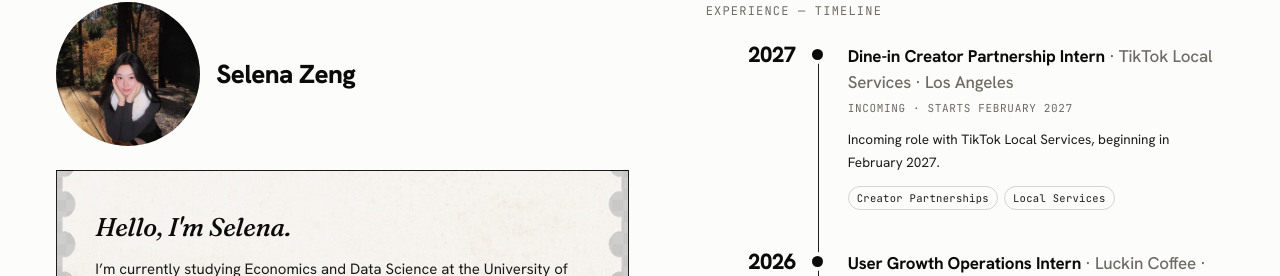
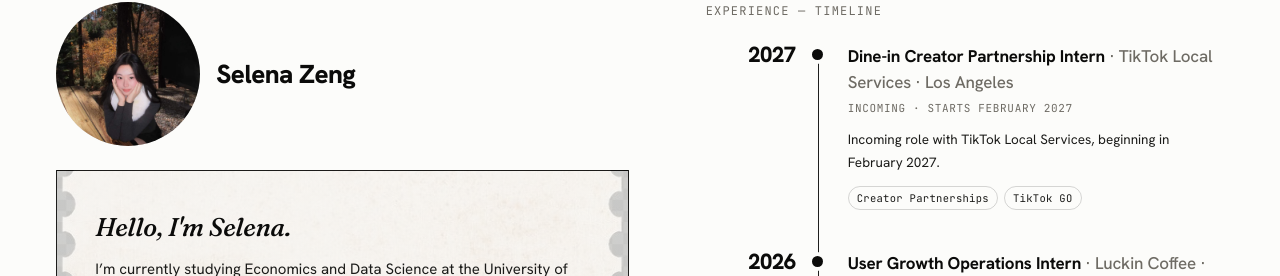
Before and after one commit to selenazengsz/selena-portfolio, a React (Vite) app: page / in a window 1280 px wide. Shown: the part 1159-1435 px from the top of the page. Built offline with nearby package versions, Linux system fonts and the light colour scheme.

Commit message:
Update incoming role tag to TikTok GO

```diff
--- a/src/content.js
+++ b/src/content.js
@@ -468,7 +468,7 @@ export const content = {
       meta: "TikTok Local Services · Los Angeles",
       description: "Incoming role with TikTok Local Services, beginning in February 2027.",
       desc: "Incoming role with TikTok Local Services, beginning in February 2027.",
-      tags: ["Creator Partnerships", "Local Services"],
+      tags: ["Creator Partnerships", "TikTok GO"],
       visual: "TT",
     },
     {
```
